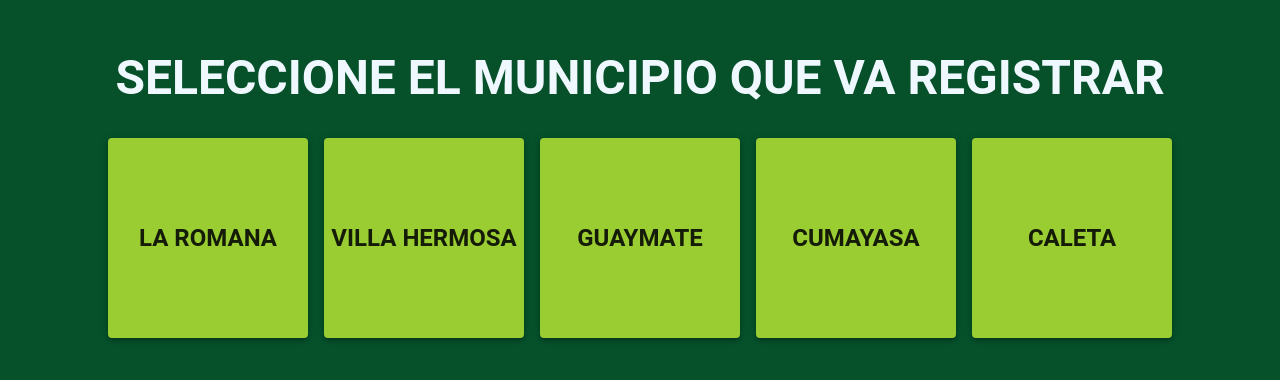
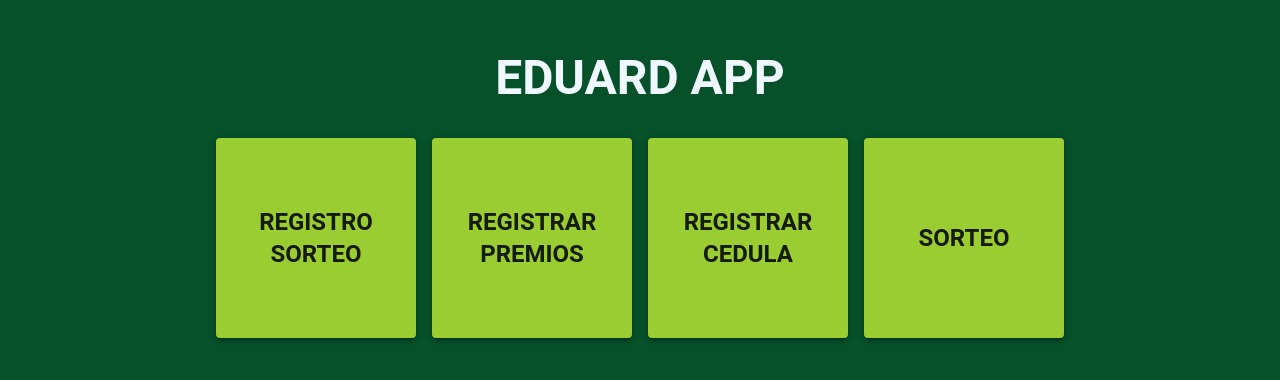
Before and after one commit to josuemadrigal/SorteoApp, a React (Vite) app: page / in a window 1280 px wide. Shown: the part 198-578 px from the top of the page. Built offline with nearby package versions, Linux system fonts and the light colour scheme; what mui-styles would draw is missing.

Commit message:
Home NEW
Nuevo home con menu de opciones

```diff
--- /dev/null
+++ b/src/pages/Registros/Home.tsx
@@ -0,0 +1,65 @@
+import { Button, Grid, Paper, Typography } from "@mui/material";
+import { useNavigate } from "react-router-dom";
+
+const Home = () => {
+  const municipios = [
+    { municipio: "Registro Sorteo", value: "select" },
+
+    { municipio: "Registrar Premios", value: "reg-premios" },
+    { municipio: "Registrar Cedula", value: "reg-cedula" },
+    { municipio: "Sorteo", value: "consulta" },
+  ];
+
+  const navigate = useNavigate();
+
+  const handleClick = (item: { municipio: string; value: string }) => {
+    //const parametros = { ...item, municipio: item.municipio };
+    navigate(`/${item.value}`);
+  };
+  return (
+    <Grid
+      container
+      direction="column"
+      alignItems="center"
+      justifyContent="center"
+      style={{ minHeight: "100vh" }}
+      spacing={2}
+    >
+      <Grid item>
+        <Typography
+          style={{ fontWeight: "bold", textTransform: "uppercase" }}
+          variant="h3"
+          gutterBottom
+          textAlign="center"
+        >
+          Eduard App
+        </Typography>
+      </Grid>
+      <Grid item container spacing={2} justifyContent="center">
+        {municipios.map((item) => (
+          <Grid item key={item.value}>
+            <Button onClick={() => handleClick(item)} style={{ padding: 0 }}>
+              <Paper
+                sx={{
+                  width: 200,
+                  height: 200,
+                  display: "flex",
+                  justifyContent: "center",
+                  alignItems: "center",
+                  backgroundColor: "yellowgreen",
+                }}
+                elevation={3}
+              >
+                <Typography style={{ fontWeight: "bold" }} variant="h5">
+                  {item.municipio}
+                </Typography>
+              </Paper>
+            </Button>
+          </Grid>
+        ))}
+      </Grid>
+    </Grid>
+  );
+};
+
+export default Home;
--- a/src/pages/Registros/RegistroPage.tsx
+++ b/src/pages/Registros/RegistroPage.tsx
@@ -28,15 +28,6 @@ const defaultValues: FormValues = {
   municipio: "",
   status: 1,
   premio: "-",
-};
-
-const errorMessages = {
-  invalidMunicipio: "Seleccione un municipio o distrito válido",
-  invalidBoleta: "Ingrese una cédula válida",
-  duplicateBoleta: "Esta cédula ya ha sido registrada",
-  cedulaNotFound: "No se encontró un registro con esa cédula",
-  cedulaParticipando: "Esta cédula ya está participando",
-  nombreRequerido: "El nombre es necesario",
 };
 
 const showError = (title: string) => {
@@ -72,10 +63,20 @@ const Registro: React.FC = () => {
   const inputRef = useRef<HTMLInputElement | null>(null);
   const nombreRef = useRef<HTMLInputElement | null>(null);
   const [nombre, setNombre] = useState("");
+  const [nombreDB, setNombreDB] = useState("");
   const [cedula, setCedula] = useState("");
   const [isSubmitting, setIsSubmitting] = useState(false);
   const [cedulaNotFound, setCedulaNotFound] = useState(false);
   const [cedulaParticipando, setCedulaParticipando] = useState(false);
+
+  const errorMessages = {
+    invalidMunicipio: "Seleccione un municipio o distrito válido",
+    invalidBoleta: "Ingrese una cédula válida",
+    duplicateBoleta: "Esta cédula ya ha sido registrada",
+    cedulaNotFound: "No se encontró un registro con esa cédula",
+    cedulaParticipando: `${nombreDB} Esta cédula ya está participando`,
+    nombreRequerido: "El nombre es necesario",
+  };
 
   const location = useLocation();
   const { id } = useParams<{ id: string }>();
@@ -99,7 +100,7 @@ const Registro: React.FC = () => {
     const participandoResponse = await RegistrosService.checkParticipando(
       cedula
     );
-    console.log("hola");
+
     if (participandoResponse.data.participando) {
       showError(errorMessages.cedulaParticipando);
       reset({ ...defaultValues, municipio: municipioNombre });
@@ -108,35 +109,35 @@ const Registro: React.FC = () => {
       setCedula("");
       setCedulaNotFound(false);
       setCedulaParticipando(false);
-      console.log("PASO 3");
     } else {
       setCedulaParticipando(false);
       setNombre("");
+      setNombreDB("");
       setCedula(cedula);
       setCedulaNotFound(true);
       setIsSubmitting(false);
-      console.log("PASO 4");
     }
   };
   const checkCedula = async (cedula: string) => {
     try {
       const response = await RegistrosService.getCedula(cedula);
-
+      const nombre = response.data.registro.nombre.toUpperCase();
+      setNombreDB(nombre);
       if (response.data.registro && response.data.registro.nombre) {
-        const nombre = response.data.registro.nombre.toUpperCase();
-
         setNombre(nombre);
+        setNombreDB(nombre);
         setCedula(cedula);
         setCedulaNotFound(false);
         setIsSubmitting(false);
         checkParticipando(cedula);
         setCedulaNotFound(false);
         setIsSubmitting(false);
-        console.log("PASO 1");
+
         // Verificar si está participando
       } else {
+        setNombreDB(nombre);
         checkParticipando(cedula);
-        console.log("PASO 2");
+
         // setNombre("");
         // setCedula(cedula);
         // setCedulaNotFound(true);
@@ -145,7 +146,8 @@ const Registro: React.FC = () => {
     } catch (error) {
       checkParticipando(cedula);
       console.log(error);
-      setNombre("");
+
+      setNombre(nombre);
       setCedula(cedula);
       setCedulaNotFound(true);
       setIsSubmitting(false);
--- a/src/router/AppRouter.tsx
+++ b/src/router/AppRouter.tsx
@@ -9,11 +9,13 @@ import { ViewPremios } from "../pages/Registros/ViewPremios";
 import { RegistroCedula } from "../pages/Registros/RegistroCedula";
 import Consulta from "../screens/Consulta";
 import Verificar from "../screens/Verificar";
+import Home from "../pages/Registros/home";
 
 export const AppRouter = (): any => {
   return (
     <Routes>
-      <Route path="/" element={<SelectMunicio />} />
+      <Route path="/" element={<Home />} />
+      <Route path="/select" element={<SelectMunicio />} />
       <Route path="/registro" element={<SelectMunicio />} />
       <Route path="/reg-premios" element={<RegistroPremios />} />
       <Route path="/reg-cedula" element={<RegistroCedula />} />
```
